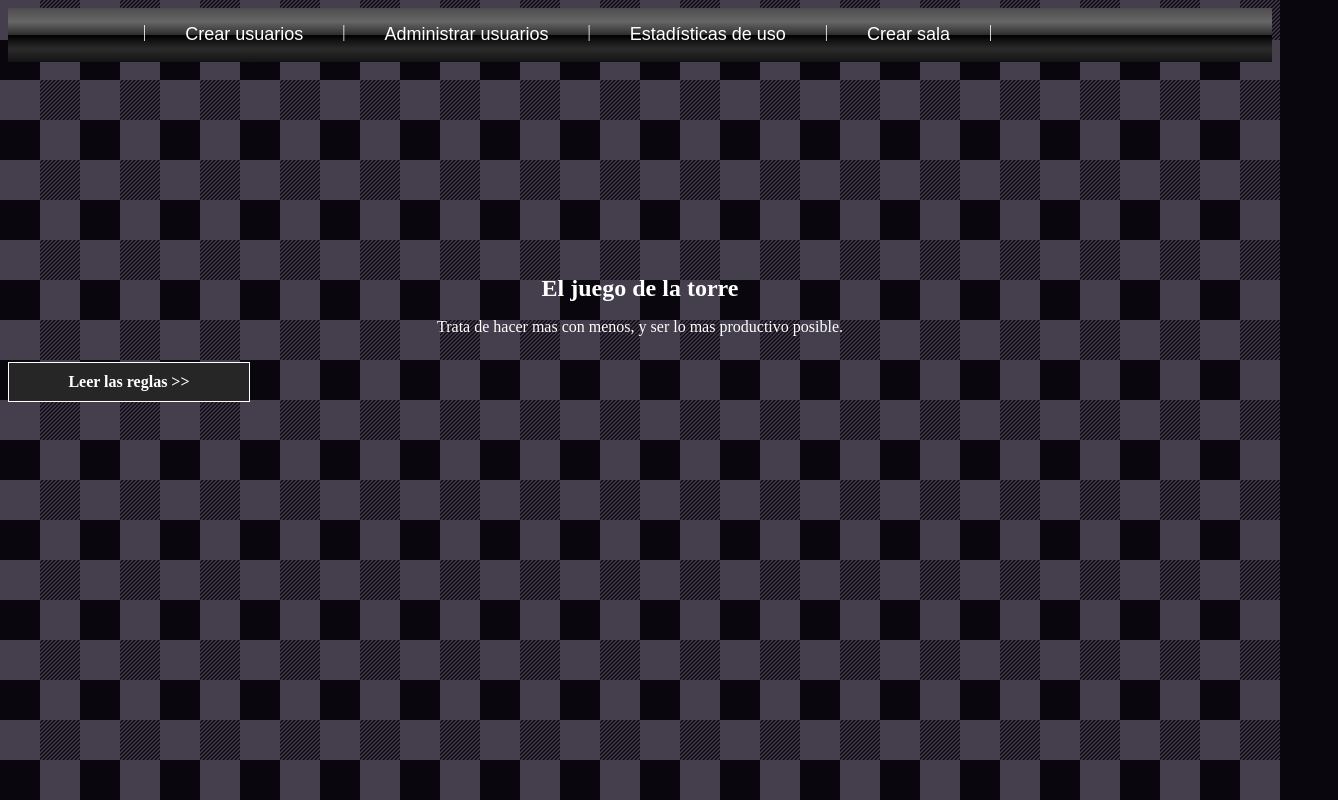
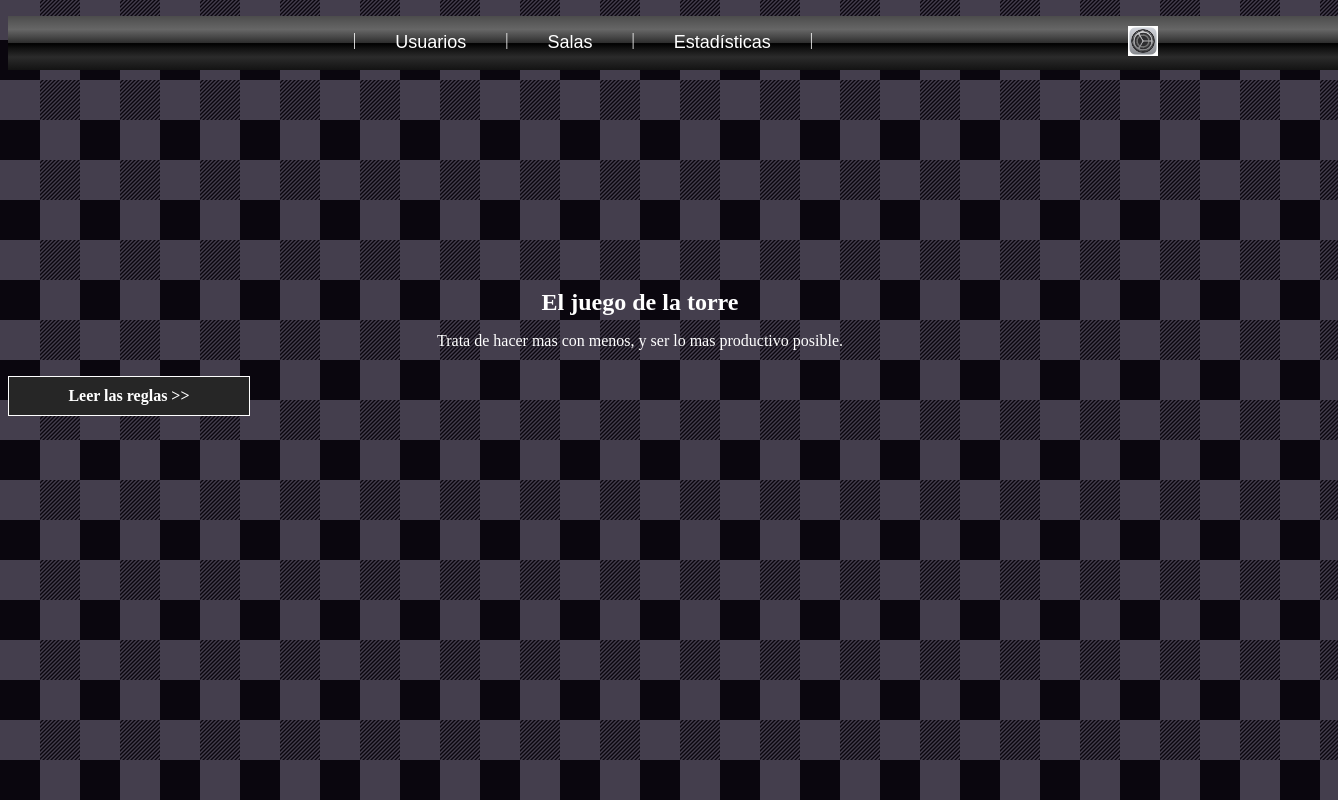
Before and after one commit to Deleon09/Test, a plain HTML site: page WebProject/HTML/index.html in a window 1280 px wide. Shown: the whole page, 1338 px wide, since content can reach past the window. Drawn offline with Linux system fonts and the light colour scheme; files that its build step writes are made by us from their sources.

Commit message:
ADD: Modifications

```diff
--- a/WebProject/CSS/styles.css
+++ b/WebProject/CSS/styles.css
@@ -20,10 +20,10 @@ background: linear-gradient(to bottom,  rgba(76,76,76,1) 0%,rgba(89,89,89,1) 12%
 filter: progid:DXImageTransform.Microsoft.gradient( startColorstr='#4c4c4c', endColorstr='#131313',GradientType=0 ); /* IE6-9 */
 width: 1000px;
 height: 54px;
-margin-left: 120px;
+margin-left: 330px;
 }
 
-.barra-nav ul {
+.barra-nav .nav-center {
     list-style: none;
     margin: 0;
     padding: 0;
@@ -33,7 +33,7 @@ margin-left: 120px;
     float: left;
 }
 
-.barra-nav ul li a {
+.barra-nav .nav-center li a {
     color: #fff;
     text-decoration: none;
     font-family: sans-serif;
@@ -42,12 +42,21 @@ margin-left: 120px;
     padding: 16px 24px;
 }
 
+.barra-nav .nav-settings {
+    list-style: none;
+    padding-top: 10px;
+}
+
+.barra-nav .nav-settings li {
+    padding-left: 300px;
+}
+
 .separador {
     color: #fff;
     padding: 15px;
 }
 
-.barra-nav a:hover {
+.barra-nav .nav-center a:hover {
     color: #01DFD7;
     background: rgba(0,0,0,0.2);
     animation: 1s ho 1;
@@ -58,6 +67,17 @@ margin-left: 120px;
         opacity: 0;
         transform: scale(1.6);
     }
+}
+
+.contenedor1 a img {
+    width: 30px;
+    height: 30px;
+    float: right;
+    margin-bottom: 20px;
+}
+
+.contenedor1 .nav-settings {
+    margin-left: 300px;
 }
 
 /* Imagen principal */
--- a/WebProject/HTML/index.html
+++ b/WebProject/HTML/index.html
@@ -4,22 +4,26 @@
     <meta charset="UTF-8">
     <meta name="viewport" content="width=device-width, initial-scale=1.0">
     <title>Document</title>
-    <link rel="stylesheet" href="CSS/styles.css">
+    <link rel="stylesheet" href="../CSS/styles.css">
 </head>
 <body>
     <!--Barra de navegacion-->
     <div class="contenedor1">
         <nav class="barra-nav">
-            <ul>
+            <ul class="nav-center">
                 <li class="separador"> | </li>
-                <li><a href="#">Crear usuarios</a></li>
+                <li><a href="#">Usuarios</a></li>
                 <li class="separador"> | </li>
-                <li><a href="#">Administrar usuarios</a></li>
+                <li><a href="#">Salas</a></li>
                 <li class="separador"> | </li>
-                <li><a href="#">Estadísticas de uso</a></li>
+                <li><a href="#">Estadísticas</a></li>
                 <li class="separador"> | </li>
-                <li><a href="#">Crear sala</a></li>
-                <li class="separador"> | </li>
+            </ul>
+
+            <ul class="nav-settings">
+                <li>
+                    <a href="#"><img src="../IMG/settings.jpeg" alt="Settings"></a>
+                </li>
             </ul>
         </nav>
     </div>
```
Also changed, not shown: WebProject/IMG/settings.jpeg (added).
